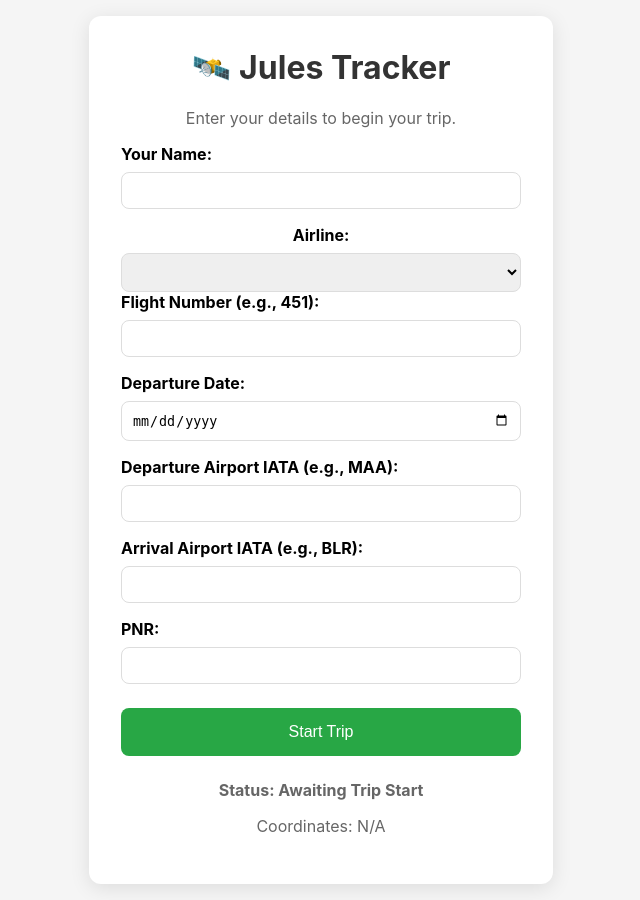
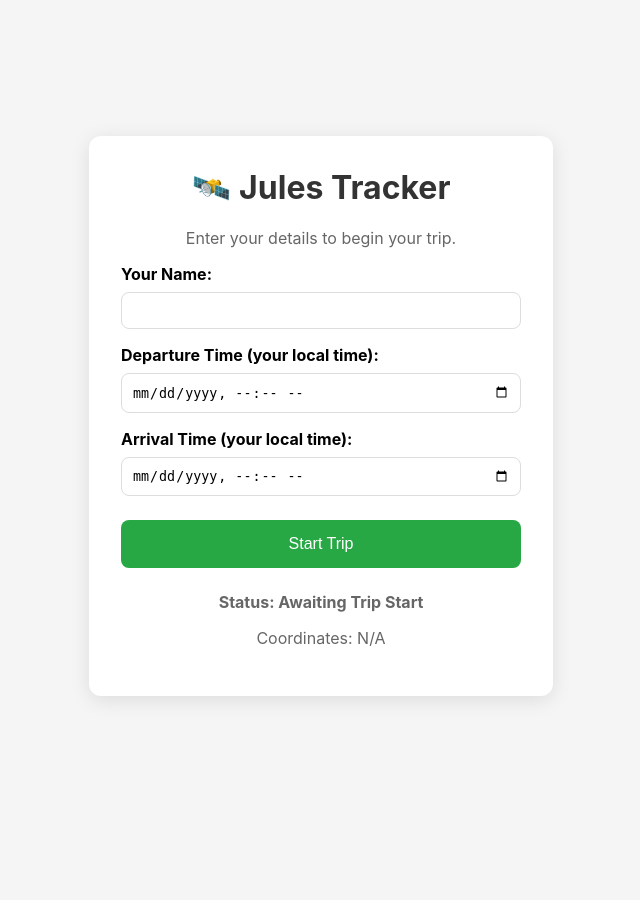
Before and after one commit to TheRealNeelaksh/Sanjaya, a Flask app: page / in a window 1280 px wide. Shown: the whole page, without its empty margins (319-959 px from the left). After the commit the page ends 700 px from the top, so only its background shows below. Run offline with Flask 3, Linux system fonts and the light colour scheme; lists and menus that the app fills with data are empty.

Commit message:
feat: Implement Project Sanjaya v3.0 'Manual'
This commit introduces the final, most stable version of the application, built around a simplified, manual workflow for flight tracking.

Key Features & Improvements:

1.  **Manual Time-Based Tracking:** The application no longer relies on an external flight API. Instead, the user provides the departure and arrival times, and a new, lightweight background thread in `main.py` manages the "Boarding," "In Flight," and "Landed" statuses based on these times.
2.  **Simplified Web Interface:** The `index.html` page has been overhauled to only ask for the user's name and the manual departure and arrival times, making the startup process much more straightforward.
3.  **Simplified Backend:** The `jules/aviation.py` module and the complex flight tracker have been removed, resulting in a more streamlined and maintainable codebase.
4.  **Updated Dashboard:** The dashboard has been updated to display the new, simplified statuses and to draw the flight path as a straight line between the last known ground points before and after the flight.

```diff
--- a/project_sanjaya/main.py
+++ b/project_sanjaya/main.py
@@ -2,7 +2,6 @@ import os
 import json
 import sys
 import time
-import re
 from datetime import datetime, timezone, timedelta
 from flask import Flask, render_template, request, jsonify
 import uuid
@@ -11,7 +10,7 @@ import uuid
 sys.path.append(os.path.dirname(os.path.abspath(__file__)))
 
 from jules.utils import check_airport_proximity, haversine_distance
-from jules.aviationstack_static import get_flight_data
+# aviation.py is no longer used
 
 # --- Constants & Configuration ---
 app = Flask(__name__, template_folder='templates')
@@ -25,47 +24,30 @@ def index():
     """Serves the main tracking web page."""
     return render_template('index.html')
 
-@app.route('/airlines')
-def get_airlines():
-    """Provides the list of airlines to the frontend."""
-    with open(os.path.join(os.path.dirname(__file__), 'jules', 'airlines.json')) as f:
-        airlines = json.load(f)
-    return jsonify(airlines)
-
 @app.route('/start_trip', methods=['POST'])
 def start_trip():
-    """Instantly starts a trip and sets it to pending for the background thread."""
+    """Starts a trip with manually provided flight times."""
     data = request.get_json()
-    required_fields = ['name', 'flightNumber', 'pnr', 'departureDate']
+    required_fields = ['name', 'departure_time', 'arrival_time']
     if not data or not all(field in data for field in required_fields):
         return jsonify({"status": "error", "message": "Invalid data"}), 400
-
-    flight_iata = data['flightNumber']
 
     trip_info = {
         "trip_id": str(uuid.uuid4()),
         "user_name": data['name'],
-        "flight_number": data['flightNumber'],
-        "departure_date": data['departureDate'],
-        "dep_iata": data['depIATA'],
-        "arr_iata": data['arrIATA'],
-        "pnr": data.get('pnr', 'N/A'),
         "trip_start_time": datetime.now(timezone.utc).isoformat(),
         "trip_status": "active",
-        "current_tracking_status": "idle",
-        "active_segment_id": None,
-        "segments": [],
         "flight_info": {
-            "status": "pending_schedule",
-            "scheduled_departure": None,
-            "scheduled_arrival": None
+            "status": "scheduled",
+            "scheduled_departure": data['departure_time'],
+            "scheduled_arrival": data['arrival_time']
         }
     }
 
     with open(TRIP_INFO_PATH, "w") as f: json.dump(trip_info, f, indent=2)
     with open(TRIP_LOG_PATH, "w") as f: json.dump({"events": []}, f, indent=2)
 
-    print(f"Trip started for {trip_info['user_name']}. Flight schedule fetched.")
+    print(f"Trip started for {trip_info['user_name']}.")
     return jsonify(trip_info)
 
 @app.route('/log', methods=['POST'])
@@ -73,30 +55,19 @@ def log_location():
     data = request.get_json()
     with open(TRIP_INFO_PATH, "r+") as f_info:
         trip_info = json.load(f_info)
-
         log_entry = { "lat": data['lat'], "lon": data['lon'], "timestamp": datetime.now(timezone.utc).isoformat(), "source": "web" }
-
         with open(TRIP_LOG_PATH, "r+") as f_log:
             log_data = json.load(f_log)
             log_data["events"].append(log_entry)
             f_log.seek(0); json.dump(log_data, f_log, indent=2)
-
-        if trip_info.get("flight_info", {}).get("status") == "scheduled":
-            nearby_airport = check_airport_proximity(data['lat'], data['lon'])
-            if nearby_airport:
-                trip_info["flight_info"]["status"] = "at_airport"
-                trip_info["flight_info"]["detected_airport"] = nearby_airport
-                f_info.seek(0); f_info.truncate(); json.dump(trip_info, f_info, indent=2)
-                print(f"User entered geofence for {nearby_airport['name']}.")
-
     return jsonify({"status": "success"})
 
 @app.route('/end_trip', methods=['POST'])
 def end_trip():
-    # Implementation of map generation will be added in the next step
     with open(TRIP_INFO_PATH, "r+") as f:
         trip_info = json.load(f)
-        trip_info["trip_status"] = "ended"; trip_info["trip_end_time"] = datetime.now(timezone.utc).isoformat()
+        trip_info["trip_status"] = "ended"
+        trip_info["trip_end_time"] = datetime.now(timezone.utc).isoformat()
         f.seek(0); f.truncate(); json.dump(trip_info, f, indent=2)
     return jsonify(trip_info)
 
@@ -107,13 +78,12 @@ def get_status():
     with open(TRIP_INFO_PATH, "r") as f:
         trip_info = json.load(f)
     return jsonify({
-        "trip_status": trip_info.get("trip_status"), "current_tracking_status": trip_info.get("current_tracking_status"),
+        "trip_status": trip_info.get("trip_status"),
         "flight_status": trip_info.get("flight_info", {}).get("status")
     })
 
 @app.route('/reset_trip', methods=['POST'])
 def reset_trip():
-    """Deletes the current trip's log files."""
     if os.path.exists(TRIP_INFO_PATH):
         os.remove(TRIP_INFO_PATH)
     if os.path.exists(TRIP_LOG_PATH):
@@ -121,43 +91,12 @@ def reset_trip():
     print("Trip data has been reset.")
     return jsonify({"status": "success"})
 
-@app.route('/sync_flight', methods=['POST'])
-def sync_flight():
-    """Forces a manual sync of flight data using the static aviationstack endpoint."""
-    if not os.path.exists(TRIP_INFO_PATH):
-        return jsonify({"status": "error", "message": "No active trip"}), 404
-
-    with open(TRIP_INFO_PATH, "r+") as f:
-        trip_info = json.load(f)
-
-        print(f"Manual sync requested for flight {trip_info['flight_number']}...")
-        flight_data = get_flight_data(
-            flight_iata=trip_info['flight_number'],
-            date=trip_info['departure_date']
-        )
-
-        if "error" not in flight_data:
-            trip_info['flight_info'] = flight_data
-            f.seek(0); f.truncate(); json.dump(trip_info, f, indent=2)
-            print(f"✅ Manual sync successful for {trip_info['flight_number']}.")
-            return jsonify({"status": "success", "flight_info": flight_data})
-        else:
-            print(f"⚠️  Manual sync failed for {trip_info['flight_number']}: {flight_data['error']}")
-            return jsonify({"status": "error", "message": flight_data['error']}), 500
-
-from geopy.geocoders import Nominatim
-
-# --- "Reached Home" Detector ---
-def reached_home_thread():
-    """
-    A background thread that checks if the user has been stationary in a
-    new state for over 30 minutes, and updates the status to 'home'.
-    """
-    geolocator = Nominatim(user_agent="jules_tracker")
-    print("🏠 Reached home detector thread started.")
+# --- Time-Based Status Updater ---
+def time_based_status_thread():
+    print("⏰ Time-based status updater thread started.")
     while True:
-        time.sleep(60 * 5) # Check every 5 minutes
-        if not os.path.exists(TRIP_INFO_PATH) or not os.path.exists(TRIP_LOG_PATH):
+        time.sleep(60) # Check every minute
+        if not os.path.exists(TRIP_INFO_PATH):
             continue
 
         with open(TRIP_INFO_PATH, "r+") as f:
@@ -165,77 +104,23 @@ def reached_home_thread():
             if trip_info.get("trip_status") != "active":
                 continue
 
-            with open(TRIP_LOG_PATH, "r") as f_log:
-                log_data = json.load(f_log)
-                events = log_data.get("events", [])
+            flight_info = trip_info.get("flight_info", {})
+            now = datetime.now(timezone.utc)
 
-            if len(events) < 2:
-                continue
+            dep_time = datetime.fromisoformat(flight_info['scheduled_departure'])
+            arr_time = datetime.fromisoformat(flight_info['scheduled_arrival'])
+            boarding_time = dep_time - timedelta(minutes=45)
 
-            # Check for stationary period
-            last_event_time = datetime.fromisoformat(events[-1]['timestamp'])
-            if (datetime.now(timezone.utc) - last_event_time) > timedelta(minutes=30):
+            new_status = flight_info['status']
+            if boarding_time <= now < dep_time:
+                new_status = 'boarding'
+            elif dep_time <= now < arr_time:
+                new_status = 'in_flight'
+            elif now >= arr_time:
+                new_status = 'landed'
 
-                # Get start and end locations
-                start_location = geolocator.reverse(f"{events[0]['lat']}, {events[0]['lon']}", language='en')
-                end_location = geolocator.reverse(f"{events[-1]['lat']}, {events[-1]['lon']}", language='en')
-
-                if start_location and end_location:
-                    start_state = start_location.raw.get('address', {}).get('state')
-                    end_state = end_location.raw.get('address', {}).get('state')
-
-                    if start_state and end_state and start_state != end_state:
-                        print(f"✅ User detected as 'home' in new state: {end_state}")
-                        trip_info['trip_status'] = 'home'
-                        f.seek(0); f.truncate(); json.dump(trip_info, f, indent=2)
-
-# --- Smart Flight Tracker for AviationStack (Scheduled-only) ---
-def flight_tracker_thread():
-    """Background thread to fetch and update scheduled flight status using AviationStack."""
-    print("✈️  Flight tracker thread started.")
-    while True:
-        time.sleep(15)  # Check every 15 seconds
-
-        if not os.path.exists(TRIP_INFO_PATH):
-            continue
-
-        with open(TRIP_INFO_PATH, "r+") as f:
-            trip_info = json.load(f)
-
-            # Skip if trip is not active or already ended
-            if trip_info.get("trip_status") != "active":
-                continue
-
-            flight_number = trip_info.get("flight_number")
-            departure_date = trip_info.get("departure_date")
-            print(f"Updating scheduled flight data for {flight_number}...")
-
-            from jules.aviationstack_static import get_flight_data
-            flight_data = get_flight_data(
-                airline_iata=None,  # Optional: could parse from flight_number
-                flight_iata=flight_number,
-                date=departure_date
-            )
-
-            if "error" not in flight_data:
-                # Update trip_info with scheduled-only data
-                trip_info["flight_info"]["status"] = flight_data.get("status", "scheduled").lower()
-                trip_info["flight_info"]["departure_airport"] = flight_data.get("departure_airport")
-                trip_info["flight_info"]["arrival_airport"] = flight_data.get("arrival_airport")
-                trip_info["flight_info"]["scheduled_departure"] = flight_data.get("departure_scheduled")
-                trip_info["flight_info"]["scheduled_arrival"] = flight_data.get("arrival_scheduled")
-                trip_info["flight_info"]["flight_duration"] = flight_data.get("flight_duration")
-                trip_info["flight_info"]["time_left_to_land"] = flight_data.get("time_left_to_land")
-
-                f.seek(0)
-                f.truncate()
-                json.dump(trip_info, f, indent=2)
-                print(f"✅ Scheduled flight data updated for {flight_number}.")
-            else:
-                print(f"⚠️  {flight_data['error']}")
-                trip_info["flight_info"]["status"] = "failed"
-                f.seek(0)
-                f.truncate()
-                json.dump(trip_info, f, indent=2)
-
-        time.sleep(60 * 10)  # Sleep 10 minutes before next update
+            if new_status != flight_info['status']:
+                flight_info['status'] = new_status
+                trip_info['flight_info'] = flight_info
+                f.seek(0); f.truncate(); json.dump(trip_info, f, indent=2)
+                print(f"Status updated to: {new_status}")
--- a/project_sanjaya/templates/index.html
+++ b/project_sanjaya/templates/index.html
@@ -3,7 +3,7 @@
 <head>
     <meta charset="UTF-8">
     <meta name="viewport" content="width=device-width, initial-scale=1.0">
-    <title>Jules Tracker - Sanjaya v2.0</title>
+    <title>Jules Tracker - Sanjaya v3.0</title>
     <style>
         body { font-family: -apple-system, BlinkMacSystemFont, "Segoe UI", Roboto, Helvetica, Arial, sans-serif; display: flex; justify-content: center; align-items: center; min-height: 100vh; background-color: #f5f5f5; margin: 0; padding: 1rem; }
         .container { text-align: center; padding: 2rem; background-color: white; border-radius: 12px; box-shadow: 0 4px 20px rgba(0,0,0,0.1); max-width: 400px; width: 100%; }
@@ -11,7 +11,7 @@
         p { color: #666; }
         .form-group { margin-bottom: 1rem; text-align: left; }
         label { font-weight: bold; display: block; margin-bottom: 0.5rem; }
-        input, select { width: 100%; padding: 10px; border-radius: 8px; border: 1px solid #ddd; box-sizing: border-box; }
+        input { width: 100%; padding: 10px; border-radius: 8px; border: 1px solid #ddd; box-sizing: border-box; }
         button { border: none; padding: 15px 30px; border-radius: 8px; font-size: 16px; cursor: pointer; transition: background-color 0.2s; width: 100%; margin-top: 0.5rem; }
         button:disabled { background-color: #cccccc; cursor: not-allowed; }
         #startTripButton { background-color: #28a745; color: white; }
@@ -30,29 +30,13 @@
                 <label for="name">Your Name:</label>
                 <input type="text" id="name" name="name" required>
             </div>
-            <div class.form-group">
-                <label for="airline">Airline:</label>
-                <select id="airline" name="airline" required></select>
+            <div class="form-group">
+                <label for="departureTime">Departure Time (your local time):</label>
+                <input type="datetime-local" id="departureTime" name="departureTime" required>
             </div>
             <div class="form-group">
-                <label for="flightNumber">Flight Number (e.g., 451):</label>
-                <input type="text" id="flightNumber" name="flightNumber" required>
-            </div>
-            <div class="form-group">
-                <label for="departureDate">Departure Date:</label>
-                <input type="date" id="departureDate" name="departureDate" required>
-            </div>
-            <div class="form-group">
-                <label for="depIATA">Departure Airport IATA (e.g., MAA):</label>
-                <input type="text" id="depIATA" name="depIATA" required>
-            </div>
-            <div class="form-group">
-                <label for="arrIATA">Arrival Airport IATA (e.g., BLR):</label>
-                <input type="text" id="arrIATA" name="arrIATA" required>
-            </div>
-            <div class="form-group">
-                <label for="pnr">PNR:</label>
-                <input type="text" id="pnr" name="pnr" required>
+                <label for="arrivalTime">Arrival Time (your local time):</label>
+                <input type="datetime-local" id="arrivalTime" name="arrivalTime" required>
             </div>
             <button id="startTripButton">Start Trip</button>
         </div>
@@ -76,33 +60,27 @@
 
         let watchId = null;
 
-        // --- Event Listeners ---
-        startTripButton.addEventListener('click', handleStartTrip);
-        stopTripButton.addEventListener('click', handleStopTrip);
+        startTripButton.addEventListener('click', async () => {
+            const name = document.getElementById('name').value;
+            const departureTime = document.getElementById('departureTime').value;
+            const arrivalTime = document.getElementById('arrivalTime').value;
 
-        async function handleStartTrip() {
-            const name = document.getElementById('name').value;
-            const airlineIATA = document.getElementById('airline').value;
-            const flightNumber = document.getElementById('flightNumber').value;
-            const departureDate = document.getElementById('departureDate').value;
-            const depIATA = document.getElementById('depIATA').value;
-            const arrIATA = document.getElementById('arrIATA').value;
-            const pnr = document.getElementById('pnr').value;
-
-            if (!name || !airlineIATA || !flightNumber || !departureDate || !depIATA || !arrIATA || !pnr) {
-                alert('Please fill in all fields.');
+            if (!name || !departureTime || !arrivalTime) {
+                alert('Please fill in all details.');
                 return;
             }
 
             startTripButton.disabled = true;
             statusEl.textContent = 'Status: Initializing trip...';
 
-            const fullFlightNumber = `${airlineIATA}${flightNumber}`;
-
             const response = await fetch('/start_trip', {
                 method: 'POST',
                 headers: { 'Content-Type': 'application/json' },
-                body: JSON.stringify({ name, flightNumber: fullFlightNumber, pnr, departureDate, depIATA, arrIATA })
+                body: JSON.stringify({
+                    name,
+                    departure_time: new Date(departureTime).toISOString(),
+                    arrival_time: new Date(arrivalTime).toISOString()
+                })
             });
 
             if (response.ok) {
@@ -114,16 +92,16 @@
                 statusEl.textContent = 'Status: Error starting trip.';
                 startTripButton.disabled = false;
             }
-        }
+        });
 
-        async function handleStopTrip() {
+        stopTripButton.addEventListener('click', async () => {
             stopTripButton.disabled = true;
             statusEl.textContent = 'Status: Ending trip...';
             stopGeolocationWatch();
             await fetch('/end_trip', { method: 'POST' });
             statusEl.innerHTML = '<h2>Trip Ended</h2><p>You can now close this window.</p>';
             coordsEl.style.display = 'none';
-        }
+        });
 
         function startGeolocationWatch() {
             if (!navigator.geolocation) { statusEl.textContent = 'Error: Geolocation is not supported.'; return; }
```
Also changed, not shown: project_sanjaya/dashboard/app.py (+19 -15 lines), project_sanjaya/jules/aviation.py (deleted, +0 -76 lines), project_sanjaya/jules/aviationstack_static.py (deleted, +0 -61 lines).
